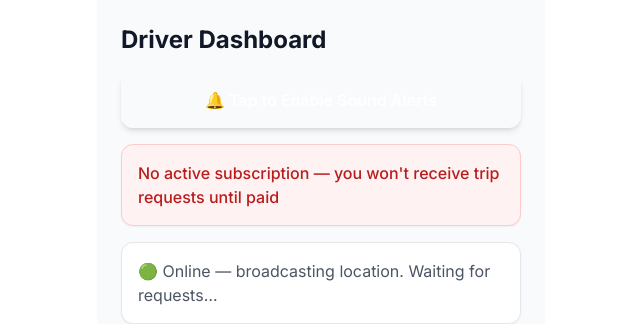
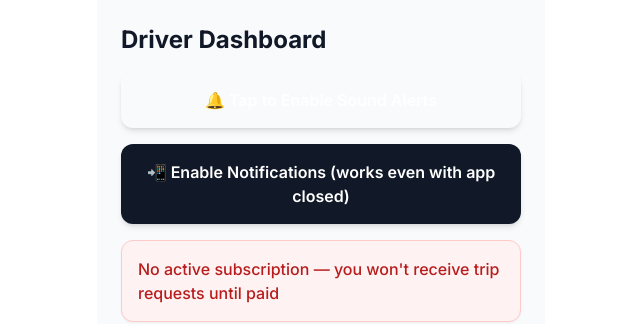
Before and after one commit to johnejalu-cell/Ambulance-network, a Next.js app: page /driver/1 in a window 1280 px wide. Shown: the top 324 px of the page, without its empty margins (319-959 px from the left). Built offline with nearby package versions, Linux system fonts and the light colour scheme; no server answers; the database is empty.

Commit message:
Add push notification functionality to DriverDashboard

```diff
--- a/app/driver/[id]/DriverDashboard.tsx
+++ b/app/driver/[id]/DriverDashboard.tsx
@@ -22,6 +22,26 @@ export default function DriverDashboard({ ambulanceId }: { ambulanceId: string }
   const [soundEnabled, setSoundEnabled] = useState(false);
   const audioCtxRef = useRef<AudioContext | null>(null);
   const alertIntervalRef = useRef<NodeJS.Timeout | null>(null);
+  const [pushEnabled, setPushEnabled] = useState(false);
+
+  const enablePush = async () => {
+    try {
+      const reg = await navigator.serviceWorker.register('/sw.js');
+      const permission = await Notification.requestPermission();
+      if (permission !== 'granted') return;
+      const sub = await reg.pushManager.subscribe({
+        userVisibleOnly: true,
+        applicationServerKey: process.env.NEXT_PUBLIC_VAPID_PUBLIC_KEY,
+      });
+      await fetch('/api/driver/subscribe-push', {
+        method: 'POST', headers: { 'Content-Type': 'application/json' },
+        body: JSON.stringify({ ambulanceId, subscription: sub }),
+      });
+      setPushEnabled(true);
+    } catch (err) {
+      console.error('push subscribe failed', err);
+    }
+  };
 
   const [momoCode, setMomoCode] = useState('');
   const [momoName, setMomoName] = useState('');
@@ -175,6 +195,18 @@ export default function DriverDashboard({ ambulanceId }: { ambulanceId: string }
         <p className="text-xs text-gray-500 text-center">🔔 Sound alerts on — keep this tab open to hear new requests</p>
       )}
 
+      {!pushEnabled && (
+        <button
+          className="w-full bg-gray-900 hover:bg-gray-800 text-white rounded-xl p-4 font-semibold shadow-md"
+          onClick={enablePush}
+        >
+          📲 Enable Notifications (works even with app closed)
+        </button>
+      )}
+      {pushEnabled && (
+        <p className="text-xs text-gray-500 text-center">📲 Notifications on — you'll be alerted even if this tab is closed</p>
+      )}
+
       {/* Subscription status banner */}
       <div className={`border rounded-xl p-4 shadow-sm ${isActive ? 'bg-green-50 border-green-200' : 'bg-red-50 border-red-200'}`}>
         {isActive && <p className="text-green-800 font-medium">Subscription active until {subscription.period_end}</p>}
```
